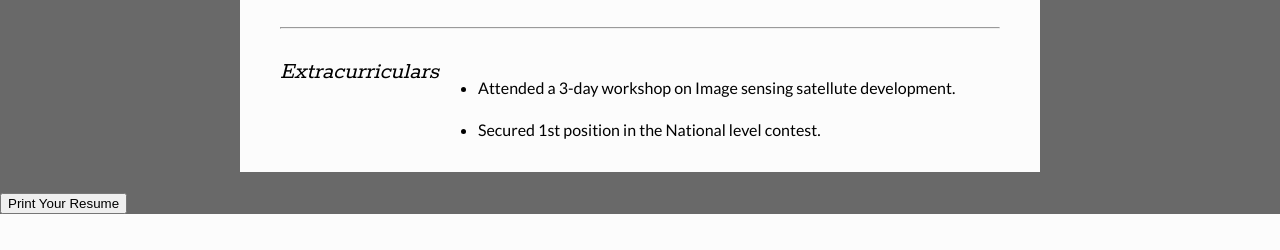
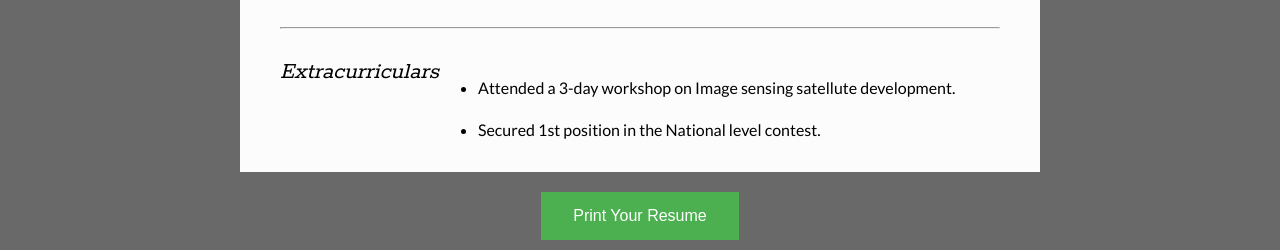
Before and after one commit to iamkaushal/resume-maker, a Flask app: page / in a window 1280 px wide. Shown: the part 2122-2372 px from the top of the page. Before the commit the page ends 2336 px from the top, so only its background shows below. Run offline with Flask 2, Linux system fonts and the light colour scheme; some libraries are stand-ins or nearby versions.

Commit message:
updated print button style

```diff
--- a/static/style.css
+++ b/static/style.css
@@ -14,6 +14,25 @@
 html, body {background: #696969; font-family: 'Lato', helvetica, arial, sans-serif; font-size: 16px; color: #00000;}
 
 .clear {clear: both;}
+
+
+#printbutton {
+    background-color: #4CAF50; /* Green */
+    border: none;
+    color: white;
+    padding: 15px 32px;
+    text-align: center;
+    text-decoration: none;
+    display: block;
+    font-size: 16px;
+		 margin: 10px auto;
+
+}
+
+#achieve
+{
+	margin-bottom:10px;
+}
 
 p {
 	font-size: 1em;
```
